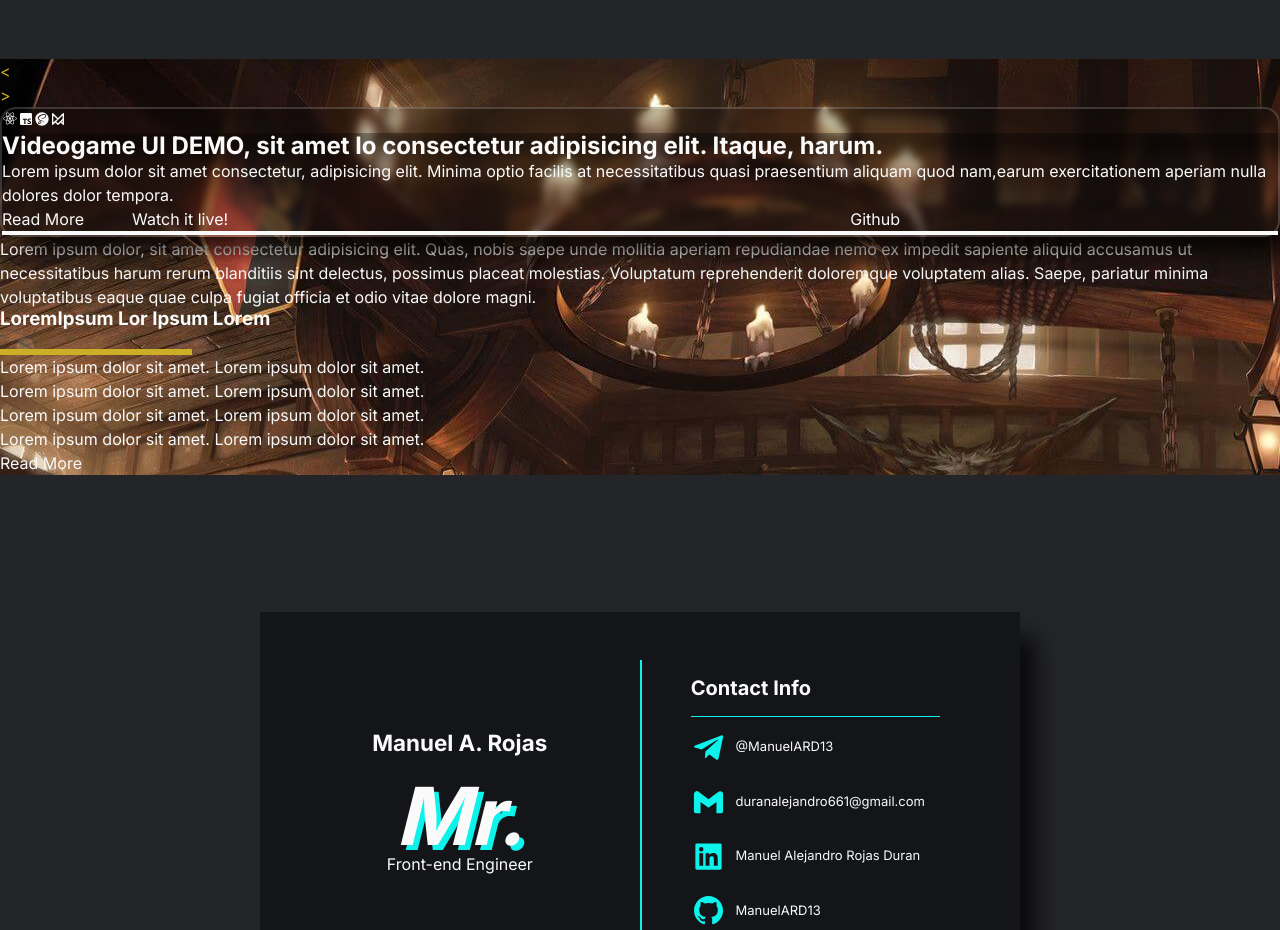
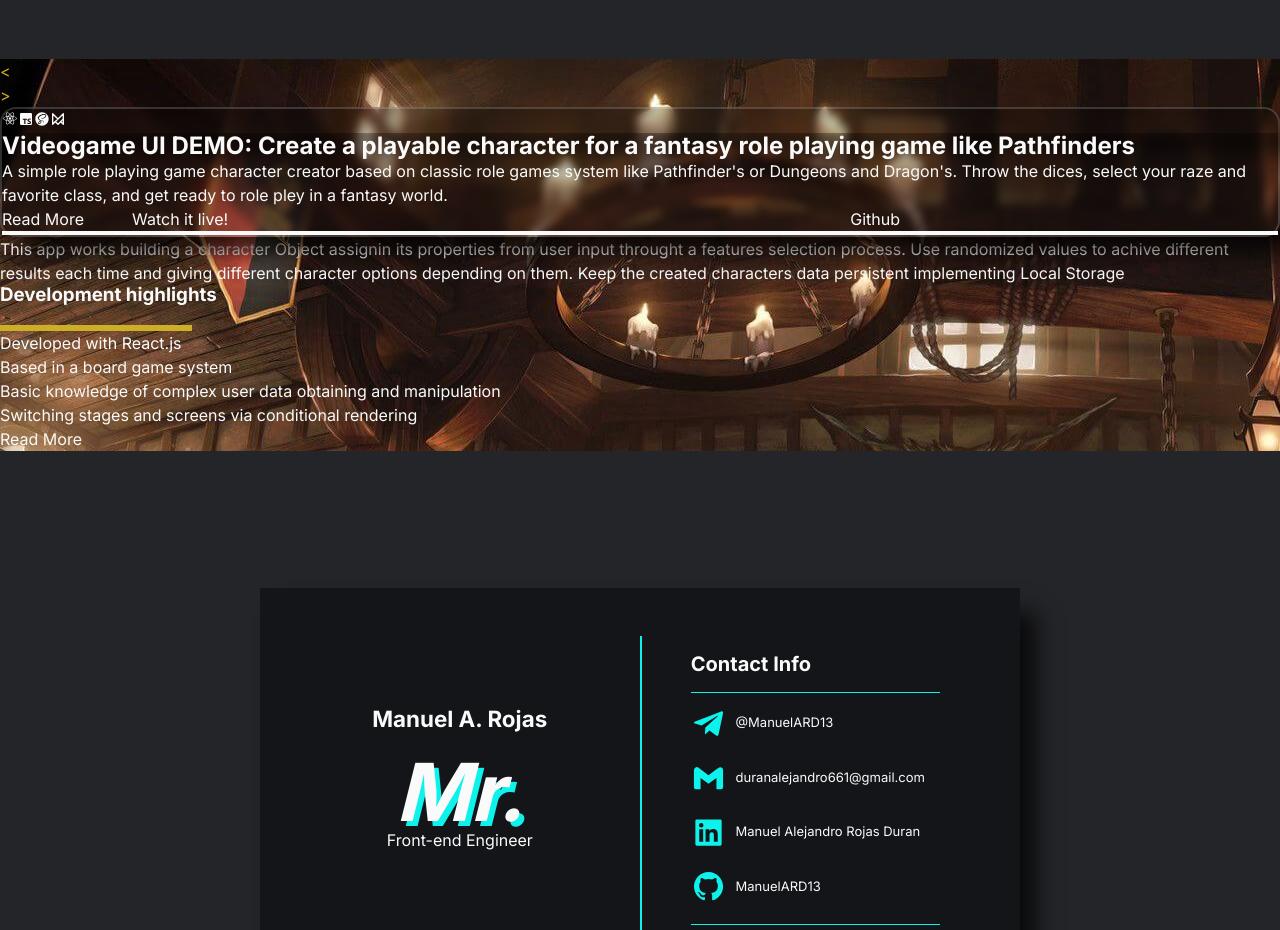
Before and after one commit to ManuelARD13/Mr-Portfolio-Website, a React (Vite) app: page / in a window 1280 px wide. Shown: the part 1580-2510 px from the top of the page. Built offline with nearby package versions, Linux system fonts and the light colour scheme.

Commit message:
Updating projects content for home slider

```diff
--- a/src/components/ProjectSlider.tsx
+++ b/src/components/ProjectSlider.tsx
@@ -145,10 +145,10 @@ function ProjectSlider({ projects }: { projects: Project[] }) {
           {projects[projectIndex].description}
         </div>
         <aside className="project-slider__aside rounded-corners">
-          <h3>LoremIpsum Lor Ipsum Lorem</h3>
+          <h3>Development highlights</h3>
           <p className="divider"></p>
           <ul className="project-slider__aside-details">
-            {projects[projectIndex].mainFeatures.map((feature) => (
+            {projects[projectIndex].mainFeatures.slice(0, 4).map((feature) => (
               <li
                 key={feature + Math.random()}
                 className="project-slider__aside-item"
--- a/src/data/mainData.tsx
+++ b/src/data/mainData.tsx
@@ -52,10 +52,10 @@ import { TbBrandFramerMotion, TbBrandNpm, TbDatabaseCog } from "react-icons/tb";
 export const projects: Project[] = [
   {
     title:
-      "Japanese learning app, met lo consectetur adipisicing elit. Itaque, harum.",
+      "Japanese Learning App: Keep your daily practices with you at any time with Hiragana Shuffle!",
     mobileTitle: "Japanese Learning App",
     subtext:
-      "Lorem ipsum dolor sit amet consectetur, adipisicing elit. Minima optio facilis at necessitatibus quasi praesentium aliquam quod nam,earum exercitationem aperiam nulla dolores dolor tempora.",
+      "This app satisfies the need of a tool to practice the japanese lenguage characters and their combinations. Some of these where not available to practice by phonetic asociation in other apps, they just mention and highlight them grammatically.",
     technologies: [
       <BiLogoReact />,
       <BiLogoTypescript />,
@@ -64,22 +64,25 @@ export const projects: Project[] = [
     ],
     description: (
       <p>
-        Lorem ipsum dolor, sit amet consectetur adipisicing elit. Quas, nobis
-        saepe unde mollitia aperiam repudiandae nemo ex impedit sapiente aliquid
-        accusamus ut necessitatibus harum rerum blanditiis sint delectus,
-        possimus placeat molestias. Voluptatum reprehenderit doloremque
-        voluptatem alias. Saepe, pariatur minima voluptatibus eaque quae culpa
-        fugiat officia et odio vitae dolore magni.
+        This web app was builded using React.js powerful capabilities of
+        component-based architecture, and Typescript for code quality and
+        readability. It works with a system of 'screen views' to navigate
+        throught a mode selection process. Practice or play with 4 different
+        main modes using a base logic of user input and displayed data
+        comparison.
       </p>
     ),
     githubLink: "https://github.com/ManuelARD13/hiragana-shuffle-app",
     liveLink: "https://manuelard13.github.io/hiragana-shuffle-app/",
     pageLink: "https://github.com/ManuelARD13/hiragana-shuffle-app",
     mainFeatures: [
-      "Lorem ipsum dolor sit amet. Lorem ipsum dolor sit amet.",
-      "Lorem ipsum dolor sit amet. Lorem ipsum dolor sit amet.",
-      "Lorem ipsum dolor sit amet. Lorem ipsum dolor sit amet.",
-      "Lorem ipsum dolor sit amet. Lorem ipsum dolor sit amet.",
+      "React.js and Typescript",
+      "Screen views system to simulate mobile app behavior",
+      "Non-desctructive array manipulation",
+      "Data and state shared via React Context",
+      "User input and displayed data comparison",
+      "Sass for styling",
+      "Framer Motion for animations",
     ],
     image: hiraganaShuffleImg,
     logo: HSLOGO,
@@ -87,10 +90,10 @@ export const projects: Project[] = [
   },
   {
     title:
-      "Front-end Portfolio Website, o consectetur adipisicing elit. Itaque, harum.",
+      "Front-end Portfolio Website: Display your professional front end skills in a modern and elegant space",
     mobileTitle: "Web Dev Portfolio Website",
     subtext:
-      "Lorem ipsum dolor sit amet consectetur, adipisicing elit. Minima optio facilis at necessitatibus quasi praesentium aliquam quod nam,earum exercitationem aperiam nulla dolores dolor tempora.",
+      "Show a fundamental knowledge of front-end development applying the best practices, common patterns, responsive design and a theme based logic switching color palettes and even lenguages, showcasing good architecture and code quality.",
     technologies: [
       <BiLogoReact />,
       <BiLogoTypescript />,
@@ -99,22 +102,24 @@ export const projects: Project[] = [
     ],
     description: (
       <p>
-        Lorem ipsum dolor, sit amet consectetur adipisicing elit. Quas, nobis
-        saepe unde mollitia aperiam repudiandae nemo ex impedit sapiente aliquid
-        accusamus ut necessitatibus harum rerum blanditiis sint delectus,
-        possimus placeat molestias. Voluptatum reprehenderit doloremque
-        voluptatem alias. Saepe, pariatur minima voluptatibus eaque quae culpa
-        fugiat officia et odio vitae dolore magni.
+        Using Vite and Typescript taking adventage of React and Sass features,
+        this site displayed the developer front-end skills using common patterns
+        and responsive design. The site was build thinking in a centralized
+        source of profile data that customizes the entire content of the page
+        from a single file, making it reusable across different developers.
       </p>
     ),
     githubLink: "https://github.com/ManuelARD13/Mr-Portfolio-Website-draft",
     liveLink: "https://manuelrojas.tech",
     pageLink: "https://github.com/ManuelARD13/Mr-Portfolio-Website-draft",
     mainFeatures: [
-      "Lorem ipsum dolor sit amet. Lorem ipsum dolor sit amet.",
-      "Lorem ipsum dolor sit amet. Lorem ipsum dolor sit amet.",
-      "Lorem ipsum dolor sit amet. Lorem ipsum dolor sit amet.",
-      "Lorem ipsum dolor sit amet. Lorem ipsum dolor sit amet.",
+      "Vite and Typescript",
+      "Theme based architecture enabling switching color palettes and languages",
+      "Common front end patterns",
+      "Responsive design",
+      "Easy content customization through a single main data file",
+      "Sass for styling",
+      "Framer Motion for animations"
     ],
     image: "",
     logo: MRLOGO,
@@ -122,10 +127,10 @@ export const projects: Project[] = [
   },
   {
     title:
-      "Videogame UI DEMO, sit amet lo consectetur adipisicing elit. Itaque, harum.",
+      "Videogame UI DEMO: Create a playable character for a fantasy role playing game like Pathfinders",
     mobileTitle: "Videogame UI DEMO",
     subtext:
-      "Lorem ipsum dolor sit amet consectetur, adipisicing elit. Minima optio facilis at necessitatibus quasi praesentium aliquam quod nam,earum exercitationem aperiam nulla dolores dolor tempora.",
+      "A simple role playing game character creator based on classic role games system like Pathfinder's or Dungeons and Dragon's. Throw the dices, select your raze and favorite class, and get ready to role pley in a fantasy world.",
     technologies: [
       <BiLogoReact />,
       <BiLogoTypescript />,
@@ -134,22 +139,18 @@ export const projects: Project[] = [
     ],
     description: (
       <p>
-        Lorem ipsum dolor, sit amet consectetur adipisicing elit. Quas, nobis
-        saepe unde mollitia aperiam repudiandae nemo ex impedit sapiente aliquid
-        accusamus ut necessitatibus harum rerum blanditiis sint delectus,
-        possimus placeat molestias. Voluptatum reprehenderit doloremque
-        voluptatem alias. Saepe, pariatur minima voluptatibus eaque quae culpa
-        fugiat officia et odio vitae dolore magni.
+        This app works building a character Object assignin its properties from user input throught a features selection process. Use randomized values to achive different results each time and giving different character options depending on them. Keep the created characters data persistent implementing Local Storage
       </p>
     ),
     githubLink: "https://github.com/ManuelARD13/pathfinders-adventures-demo",
     liveLink: "https://pathfinders-adventures-demo-6s4r.vercel.app/",
     pageLink: "https://github.com/ManuelARD13/pathfinders-adventures-demo",
     mainFeatures: [
-      "Lorem ipsum dolor sit amet. Lorem ipsum dolor sit amet.",
-      "Lorem ipsum dolor sit amet. Lorem ipsum dolor sit amet.",
-      "Lorem ipsum dolor sit amet. Lorem ipsum dolor sit amet.",
-      "Lorem ipsum dolor sit amet. Lorem ipsum dolor sit amet.",
+      "Developed with React.js",
+      "Based in a board game system",
+      "Basic knowledge of complex user data obtaining and manipulation",
+      "Switching stages and screens via conditional rendering",
+      "Data persistency with Local Storage"
     ],
     image: pathfinderDemoImg,
     logo: PFCQLOGO,
@@ -786,3 +787,21 @@ export const aboutInfo = {
 //     </>
 //   ),
 // };
+
+// const JPLApp = {
+//   cardTitle:
+//     "Japanese Learning App: Keep your hiragana and katakana practices with you at any time with Hiragana Shuffle! Only a few minutes per day of quiet study or an exciting challenge to improve your japanese lenguage skills.",
+//   cardSubtext:
+//     "A Mobile-first web app builded with React.js and Typescript. This app satisfies the need of a tool to practice the japanese lenguage characters and their combinations while forming complete words. Some of these where not available to practice by phonetic asociation in other apps, they just mention and highlight them grammatically",
+//   cardDescription:
+//     "This web app was builded using React.js powerful capabilities to create modular code and reusable easy-mantainable components, while using Typescript for type safety and code quality. It uses a system of 'screen views' to navigate throught a mode selection process. You can practice or play with 4 main modes that use the basic logic of user input and displayed data comparison, each of them sightly modified. Non-desctructive array manipulation, data and state shared via React Context, API Request simulation, mobile app UI behavior simulation, and other features has been implemented in this project",
+//   features: [
+//     "React.js and Typescript",
+//     "Screen views system to simulate mobile app behavior",
+//     "Non-desctructive array manipulation",
+//     "Data and state shared via React Context",
+//     "User input and displayed data comparison",
+//     "Sass for styling",
+//     "Framer Motion for animations",
+//   ],
+// };
--- a/src/pages/Projects.tsx
+++ b/src/pages/Projects.tsx
@@ -104,10 +104,17 @@ function Projects() {
       </section>
       <section className="projects__bullet-points">
         <h3 className="projects__bullet-points-title">
-          Lorem ipsum dolor sit amet.
+          Project Development Highlights
         </h3>
         <ul className="projects__bullet-points-list">
-          <li className="projects__bullet-points-list-item">
+          {
+            currentProject.mainFeatures.map((feature, index) => (
+              <li className="projects__bullet-points-list-item" key={index}>
+                {feature}
+              </li>
+            ))
+          }
+          {/* <li className="projects__bullet-points-list-item">
             Lorem ipsum, dolor sit amet consectetur adipisicing elit. Natus,
             ullam?
           </li>
@@ -141,6 +148,7 @@ function Projects() {
             Lorem ipsum, dolor sit amet consectetur adipisicing elit. Natus,
             ullam?
           </li>
+        </ul> */}
         </ul>
       </section>
       <section className="projects__showcase">
```
